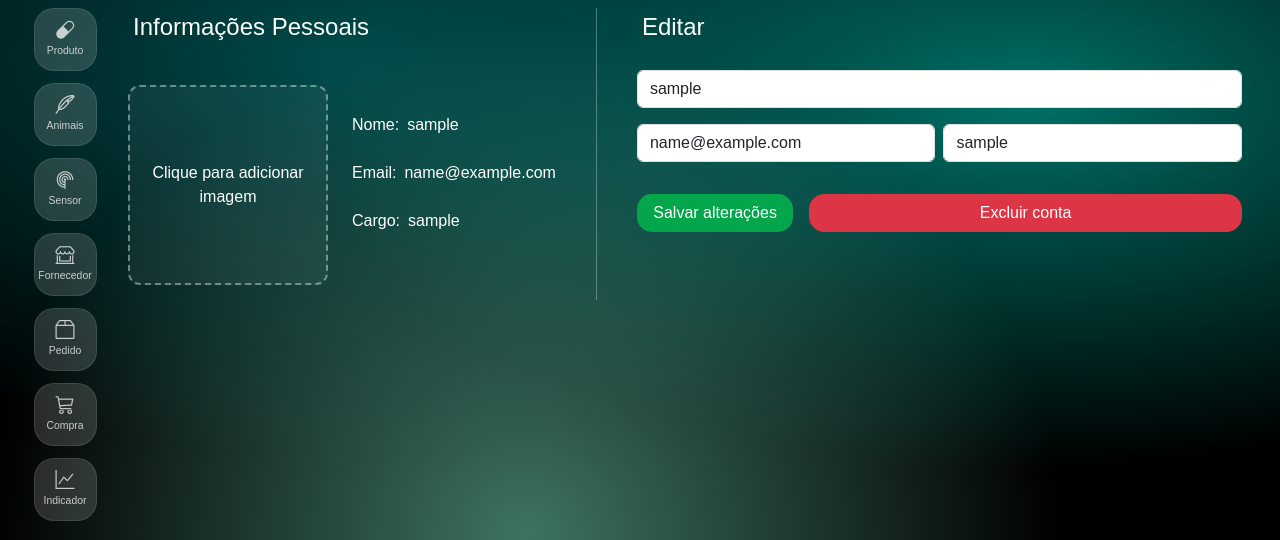
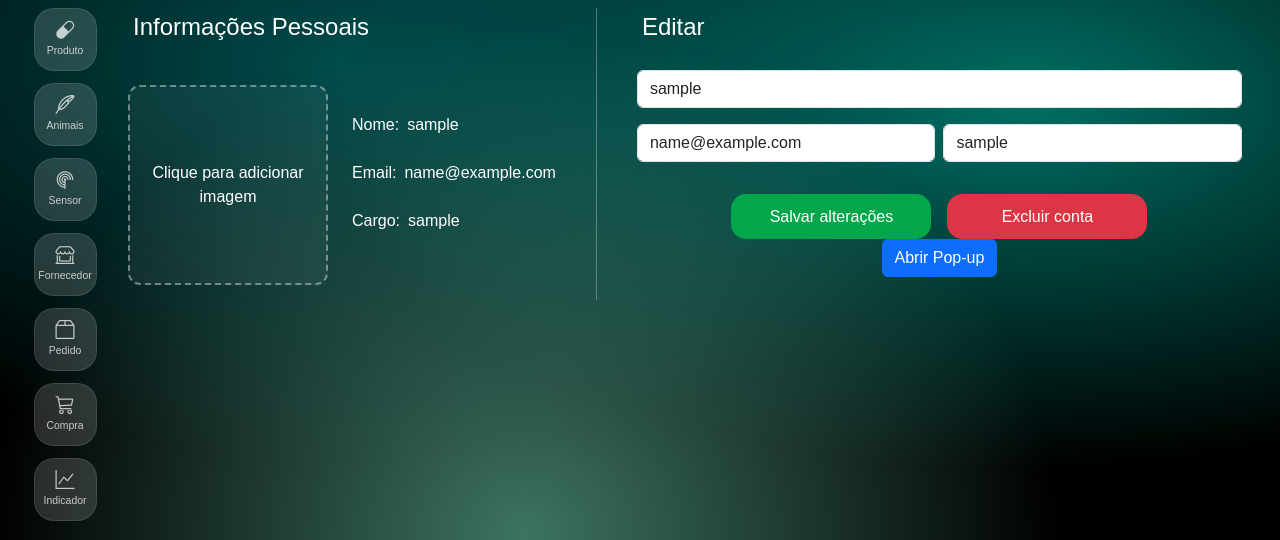
Before and after one commit to VETALLIS/Projeto, a Flask app: page /gerenciar_perfil/1 in a window 1280 px wide. Shown: the part 179-719 px from the top of the page. Run offline with Flask 3, Linux system fonts and the light colour scheme; the visitor is signed in with stand-in values (Sample User, id 1).

Commit message:
gerenciamento de perfil

```diff
--- a/templates/gerenciamento_perfil.html
+++ b/templates/gerenciamento_perfil.html
@@ -8,8 +8,8 @@
         Gerenciamento de Perfil
     </h3>
 
-    <form method="POST" action="{{ url_for('gerenciar_perfil_salvar') }}" enctype="multipart/form-data"
-        id="form-salvar" class="w-100">
+    <form method="POST" action="{{ url_for('gerenciar_perfil_salvar') }}" enctype="multipart/form-data" id="form-salvar"
+        class="w-100">
 
         <input type="hidden" name="usuario_id" value="{{ usuario.usuario_id }}">
 
@@ -93,25 +93,52 @@
                     </div>
                 </div>
 
-                <div class="d-flex w-100" style="gap: 40px;">
-    <div style="flex: 1 1 auto;">
+                <div class="mt-3 d-flex gap-3 align-items-center justify-content-center">
 
-        <div class="mt-3 d-flex gap-3 align-items-center">
-
-            <button class="btn text-white" style="background-color:#03A64A; width: 35%; border-radius:15px; height: 30%;"
+                    <form method="POST"
+                        action="{{ url_for('gerenciar_perfil_salvar', usuario_id=usuario.usuario_id) }}">
+                        <button class="btn text-white"
+                            style="background-color:#03A64A; width: 200px; border-radius:15px; height: 45px;"
                             type="submit">
                             Salvar alterações
                         </button>
+                    </form>
 
                     {% if usuario %}
-            <form method="POST" action="{{ url_for('excluir_usuario', usuario_id=usuario.usuario_id) }}"
-                style="width: 35%;">
-                <button class="btn btn-danger text-white" style="width:100%; border-radius:15px;"
+                    <form method="POST" action="{{ url_for('excluir_usuario', usuario_id=usuario.usuario_id) }}">
+                        <button class="btn btn-danger text-white" style="width:200px; height:45px; border-radius:15px;"
                             type="submit">Excluir conta</button>
                     </form>
                     {% endif %}
 
                 </div>
+
+                <!-- Botão que abre o modal -->
+                <button type="button" class="btn btn-primary" data-bs-toggle="modal" data-bs-target="#meuModal">
+                    Abrir Pop-up
+                </button>
+
+                <!-- Estrutura do Modal -->
+                <div class="modal fade" id="meuModal" tabindex="-1" aria-labelledby="exampleModalLabel"
+                    aria-hidden="true">
+                    <div class="modal-dialog">
+                        <div class="modal-content">
+                            <div class="modal-header">
+                                <h5 class="modal-title" id="exampleModalLabel">Título do Pop-up</h5>
+                                <button type="button" class="btn-close" data-bs-dismiss="modal"
+                                    aria-label="Fechar"></button>
+                            </div>
+                            <div class="modal-body">
+                                Este é o conteúdo do seu pop-up no Bootstrap.
+                            </div>
+                            <div class="modal-footer">
+                                <button type="button" class="btn btn-secondary" data-bs-dismiss="modal">Fechar</button>
+                                <button type="button" class="btn btn-primary">Salvar mudanças</button>
+                            </div>
+                        </div>
+                    </div>
+                </div>
+
 
             </div>
         </div>
```
Lines whose indentation alone changed are shown as unchanged.
